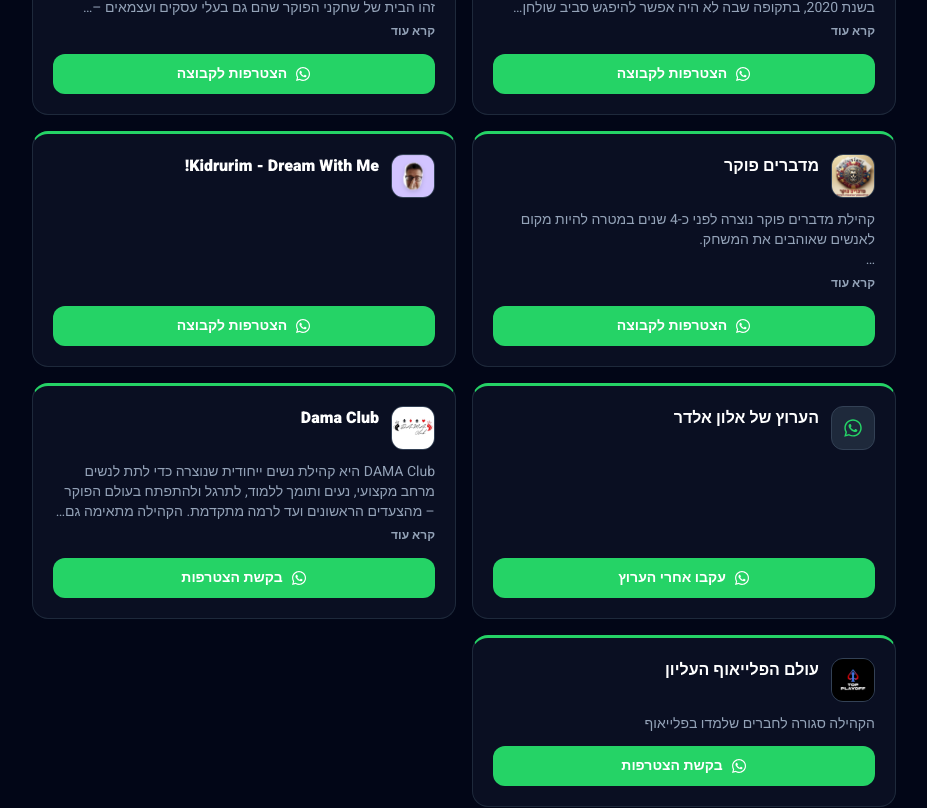
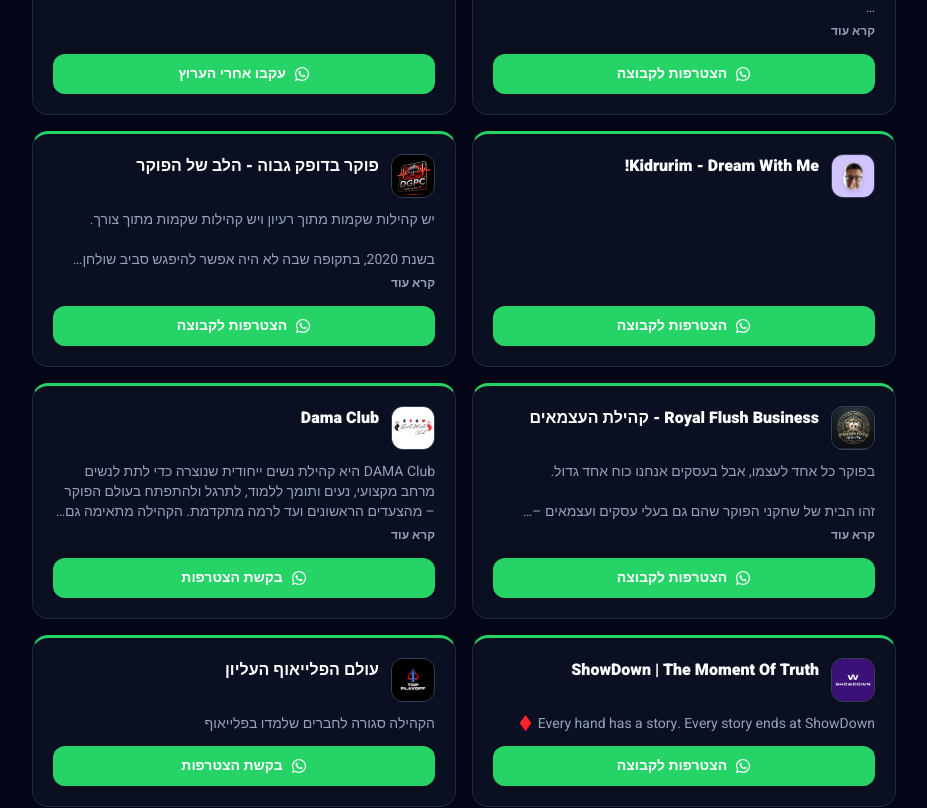
Before and after one commit to igorshlepchenko-gif/pokerisrael, a React (Vite) app in the folder client/: page /communities in a window 1280 px wide. Shown: the part 860-1668 px from the top of the page, without its empty margins (176-1103 px from the left). Built offline with nearby package versions, Linux system fonts and the light colour scheme; no server answers; the HTML template or start-up script is replaced by a standard one.

Commit message:
Add ShowDown community WhatsApp group to the communities page

```diff
--- a/client/src/data/communities.js
+++ b/client/src/data/communities.js
@@ -79,6 +79,14 @@
   { id: 'wa-kidrurim-dream-with-me', name: 'Kidrurim - Dream With Me!', type: 'whatsapp', logo: '/communities/kidrurim.png', url: 'https://chat.whatsapp.com/LF4rfcplQtIEoWUukT5PDO?s=cl&p=i&mlu=4' },
   { id: 'wa-alon-eldar-channel', name: 'הערוץ של אלון אלדר', type: 'whatsapp', cta: 'עקבו אחרי הערוץ', logo: '', url: 'https://whatsapp.com/channel/0029VbAn27jJf05UsbUO451E' },
   {
+    id: 'wa-showdown',
+    name: 'ShowDown | The Moment Of Truth',
+    type: 'whatsapp',
+    logo: '/communities/showdown.jpeg',
+    description: 'Every hand has a story. Every story ends at ShowDown ♦️',
+    url: 'https://chat.whatsapp.com/L3tUwy7x4Vz2kbvM3tqvGv?mode=gi_t',
+  },
+  {
     id: 'wa-dama-club',
     name: 'Dama Club',
     type: 'whatsapp',
```
Also changed, not shown: client/public/communities/showdown.jpeg (added).
